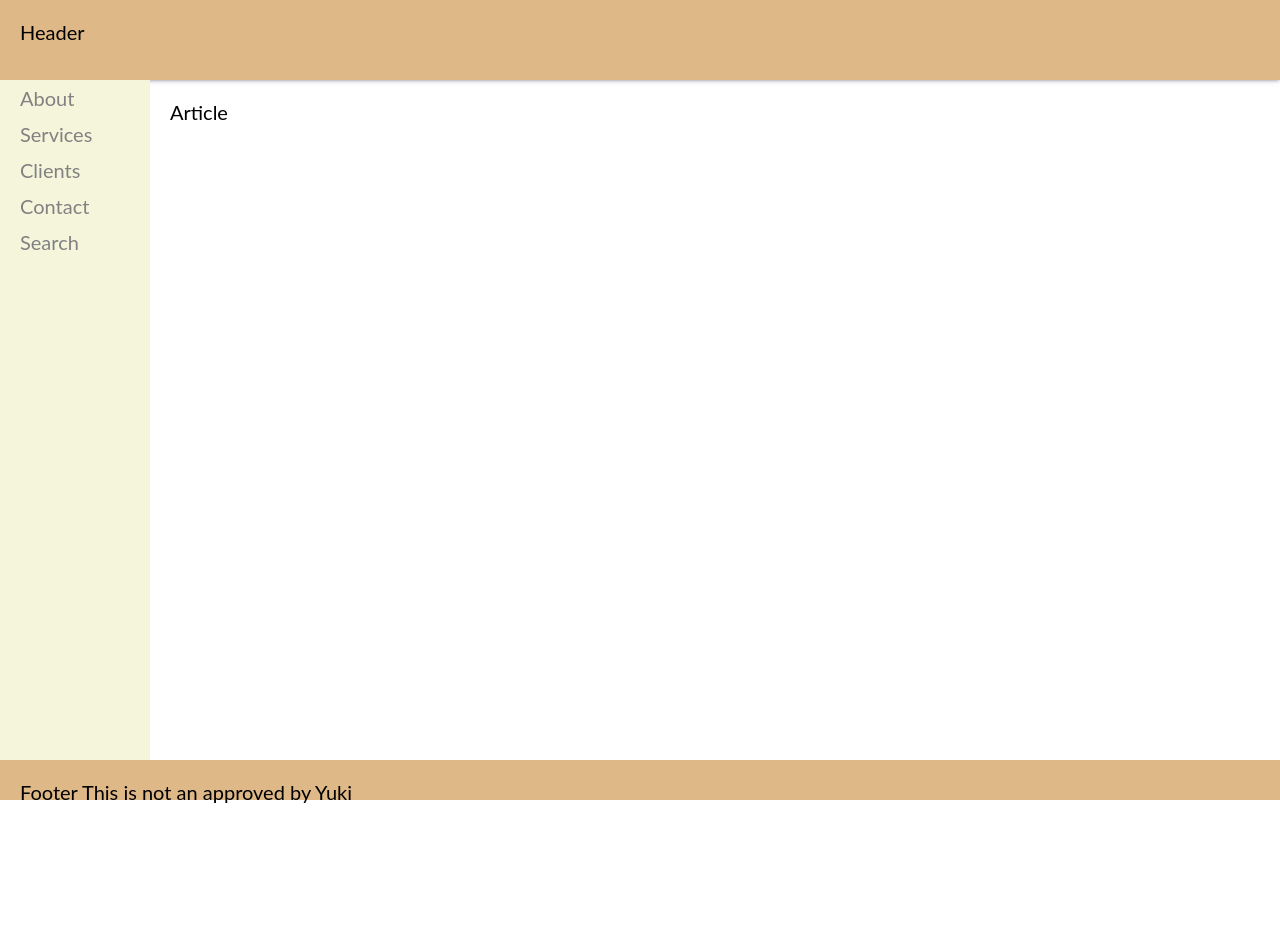
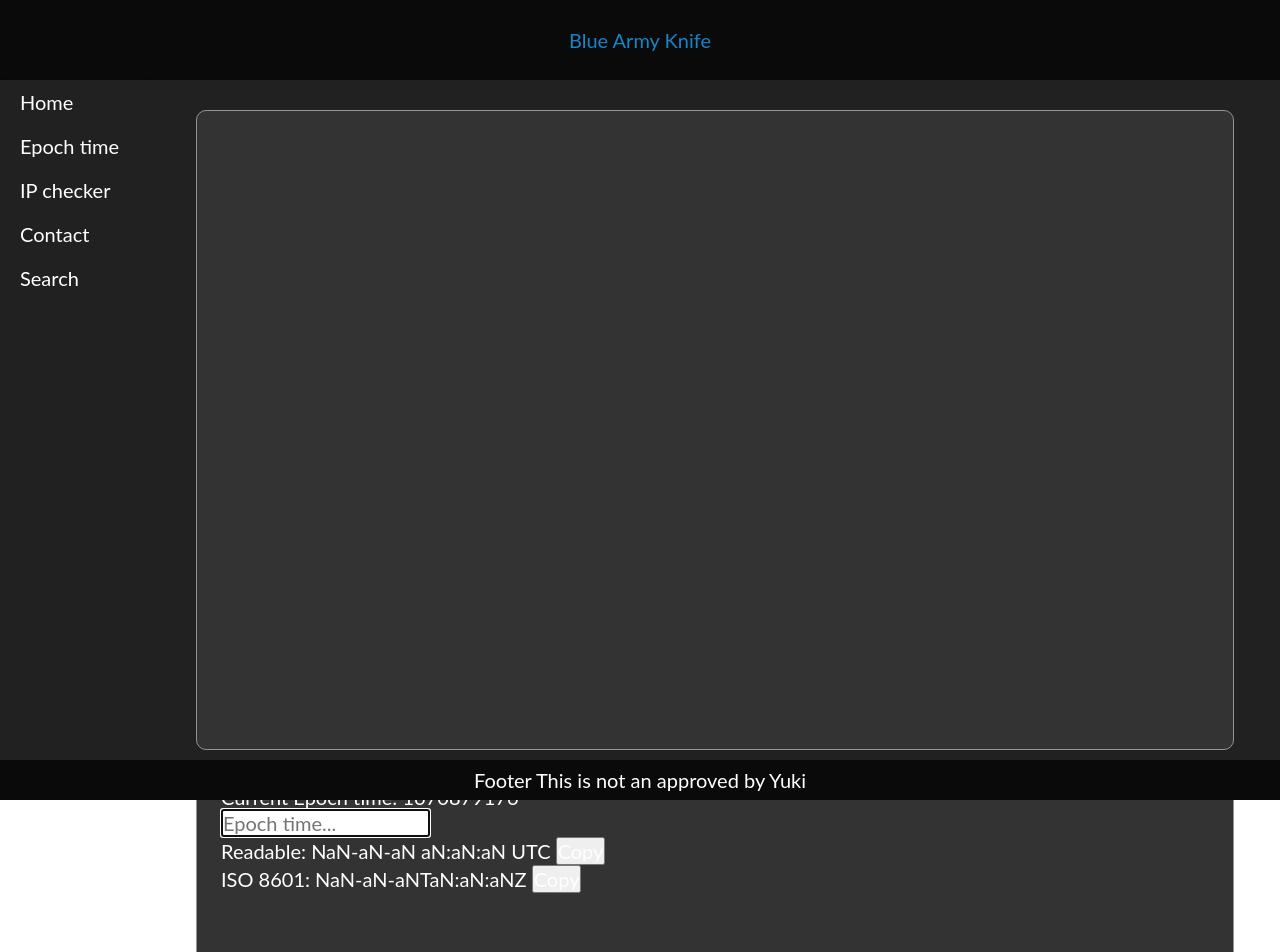
Before and after one commit to maxim0x2929/marcuslenander.github.io, a plain HTML site: page dev_index.html in a window 1280 px wide. Shown: the top 952 px of the page. Before the commit the page ends 804 px from the top, so only its background shows below. Drawn offline with Linux system fonts and the light colour scheme.

Commit message:
Updated theam

```diff
--- a/dev_index.html
+++ b/dev_index.html
@@ -1,5 +1,51 @@
 <!DOCTYPE html>
     <head>
+        <script>
+            const interval = setInterval(() => {
+            // Live epoch time
+            document.getElementById('date-time').innerHTML = Math.floor(Date.now()/1000);
+
+            // Convert epoch time
+            var unixEpochTimeMS = parseInt(document.getElementById("unixEpochTime").value) * 1000;
+            var date = new Date(unixEpochTimeMS);
+
+            document.getElementById('UTC-time').innerHTML =
+            date.getUTCFullYear() + "-" +
+            ("0" + (date.getUTCMonth()+1)).slice(-2) + "-" +
+            ("0" +  date.getUTCDate()).slice(-2)     + " " +
+            ("0" +  date.getUTCHours()).slice(-2)    + ":" +
+            ("0" +  date.getUTCMinutes()).slice(-2)  + ":" +
+            ("0" +  date.getUTCSeconds()).slice(-2)  + " UTC";
+
+            document.getElementById('ISO8601-time').innerHTML =
+            date.getUTCFullYear() + "-" +
+            ("0" + (date.getUTCMonth()+1)).slice(-2) + "-" +
+            ("0" +  date.getUTCDate()).slice(-2)     + "T" +
+            ("0" +  date.getUTCHours()).slice(-2)    + ":" +
+            ("0" +  date.getUTCMinutes()).slice(-2)  + ":" +
+            ("0" +  date.getUTCSeconds()).slice(-2)  + "Z";
+
+            // IP checker
+            document.getElementById("vt-link").innerHTML = "https://www.virustotal.com/gui/ip-address/" + document.getElementById("ipv4").value
+            document.getElementById("abuse-link").innerHTML = "https://www.abuseipdb.com/check/" + document.getElementById("ipv4").value
+            document.getElementById("lytics-link").innerHTML = "https://dnslytics.com/ip/" + document.getElementById("ipv4").value
+
+            }, 100);
+
+            // Copy text to clipboard
+            function copyText(timeElement, cpMsg) {
+            var valueToCopy = document.getElementById(timeElement).innerHTML;
+            navigator.clipboard.writeText(valueToCopy);
+            document.getElementById(cpMsg).innerHTML = "&#9989;";
+            setTimeout(() => {  document.getElementById(cpMsg).innerHTML = ""; }, 1000);
+            }
+
+            function openLink(link) {
+                var linktest = document.getElementById(link).innerHTML
+                window.open(linktest, "_blank")
+            }
+
+        </script>
         <style>
             * {
                 box-sizing: border-box;
@@ -7,6 +53,7 @@
                 font-size: 20px;
                 margin: 0;
                 padding: 0;
+                color: #ffffff;
             }
             body {
                 display: flex;
@@ -20,60 +67,115 @@
                 flex: 1;
             }
             #main > article {
+                color: #818181;
+                background: #212121;
                 flex: 1;
             }
             #main > nav {
                 width: 150px;
                 order: -1;
-                background: beige;
+                background: #212121;
                 overflow-x: hidden;
                 margin: 0;
                 padding: 0;
+                box-shadow: rgba(50, 50, 93, 0.25) 0px 2px 5px -1px, rgba(0, 0, 0, 0.3) 0px 1px 3px -1px;
             }
 
 
 
-            #main > nav > a, #main > nav > .sub-nav > a{
-                padding: 6px 8px 6px 0px;
+            #main > nav > a, #main > nav > .sub-nav > a {
+                padding: 10px 8px 10px 0px;
                 text-decoration: none;
-                color: #818181;
                 display: block;
                 width: 100%;
                 padding-left: 20px;
             }
+
+            #main > nav > a:hover, #main > nav > .sub-nav > a:hover {
+                margin: 0;
+                background-color: #1784c7;
+            }
+
             #main > nav > .sub-nav {
                 display: none;
                 padding-left: 10px;
             }
             .sub-nav {
                 margin: 0;
-                background-color: #262626;
+            }
+
+            .container {
+                max-width: 1360px;
+                min-height: 100%;
+                width: 90%;
+                width: calc(100% - 52px);
+                margin: 10px auto;
+                background-color: #333333;
+                border: 1px solid #949494;
+                padding: 0 14px;
+                padding-bottom: 10px;
+                border-radius: 10px;
+            }
+            .item {
+                margin: 10px;
+                margin-top: 0;
             }
 
 
             header {
                 height: 10vh;
+                color: #1784c7;
                 box-shadow: rgba(50, 50, 93, 0.25) 0px 2px 5px -1px, rgba(0, 0, 0, 0.3) 0px 1px 3px -1px;
             }
             footer {
                 height: 5vh;
             }
             header, footer {
-                background: burlywood;
+                background: #0a0a0a;
+                display: flex;
+                align-items: center;
+                justify-content: center;
             }
             header, footer, article, nav {
                 padding: 1em;
             }
+
+            @media screen and (max-width: 600px) {
+                #main > nav {
+                    display: none;
+                }
+            }
         </style>
     </head>
     <body>
-        <header>Header</header>
+        <header>Blue Army Knife</header>
         <div id="main">
-            <article>Article</article>
+            <article>
+                <div class="container" id="home">
+
+                </div>
+                <div class="container">
+                    <h1>Epoch time converter</h1>
+                    <div class="item">
+                        <p>Current Epoch time: <span id="date-time"></span></p>
+                        <input type="text" size="16" maxlength="20" id="unixEpochTime" placeholder="Epoch time..." value="" spellcheck="false" autocomplete="off" autofocus>
+                        <p>
+                            Readable: <a id="UTC-time"></a>
+                            <button type="button" onclick="copyText('UTC-time', 'UTC-cpy-msg')">Copy</button>
+                            <a id="UTC-cpy-msg"></a>
+                        </p>
+                        <p>
+                            ISO 8601: <span id="ISO8601-time"></span>
+                            <button type="button" onclick="copyText('ISO8601-time', 'ISO-cpy-msg')">Copy</button>
+                            <span id="ISO-cpy-msg"></span>
+                        </p>
+                    </div>
+                </div>
+            </article>
             <nav>
-                <a href="#about">About</a>
-                <a href="#services">Services</a>
-                <a href="#clients">Clients</a>
+                <a href="#home">Home</a>
+                <a href="#epoch">Epoch time</a>
+                <a href="#ip-checker">IP checker</a>
                 <a href='#contact' onclick="toggleSubNav('sub-nav-contact')">Contact</a>
                 <div class="sub-nav" id="sub-nav-contact">
                     <a href="#">Link 1</a>
```
